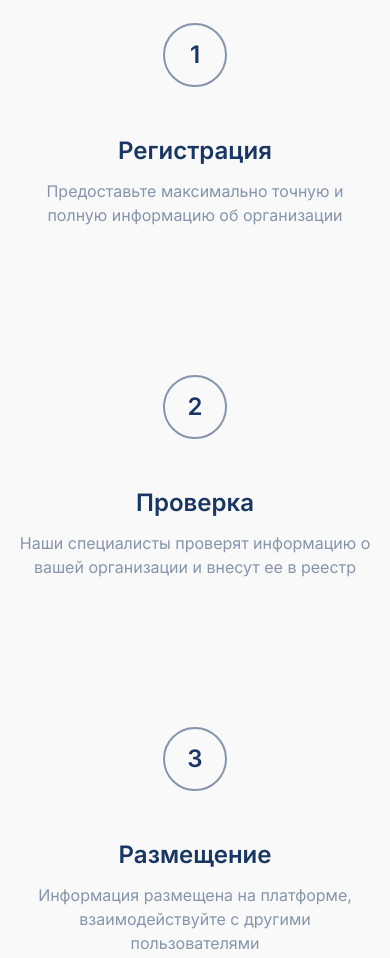
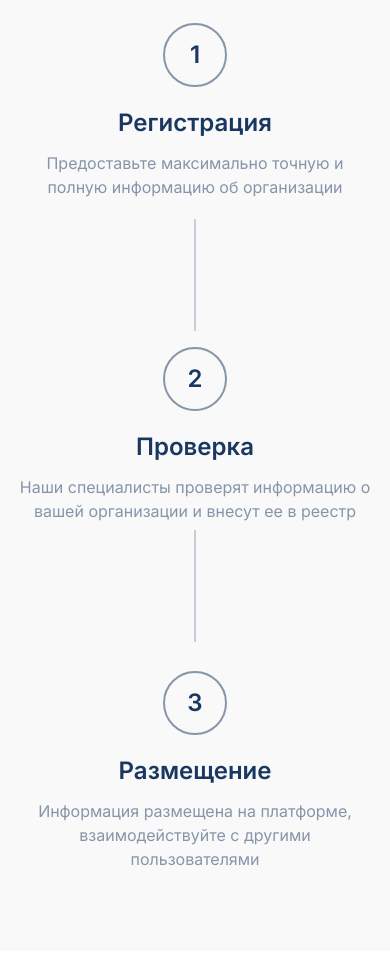
Before and after one commit to AzamjonKobulov/mnogo-resursov, a website: page public/index.html in a window 390 px wide. Shown: the part 4169-5127 px from the top of the page. Drawn offline with nearby package versions, Linux system fonts and the light colour scheme.

Commit message:
added the line of the process on mobile

```diff
--- a/public/index.html
+++ b/public/index.html
@@ -337,9 +337,7 @@
               <div
                 class="relative z-10 max-w-410 mx-auto grid lg:grid-cols-3 gap-32 lg:gap-15 mt-5 lg:mt-10"
               >
-                <div
-                  class="flex-base flex-col space-y-7 sm:space-y-5 text-center"
-                >
+                <div class="flex-base flex-col text-center">
                   <div class="bg-brand-gray-light-2 rounded-full p-5 xl:p-10">
                     <div
                       class="size-16 xs:size-20 2xl:size-30 shrink-0 flex-center border-2 xl:border-[3px] border-brand-gray-dark rounded-full"
@@ -359,9 +357,10 @@
                     </p>
                   </div>
                 </div>
-                <div
-                  class="flex-base flex-col space-y-7 sm:space-y-5 text-center"
-                >
+                <div class="relative flex-base flex-col text-center">
+                  <div
+                    class="w-0.5 h-28 lg:hidden shrink-0 absolute -top-1/2 3xs:-top-[55%] xs:-top-1/2 sm:-top-[45%] md:-top-1/2 left-1/2 -translate-x-1/2 bg-brand-gray"
+                  ></div>
                   <div class="bg-brand-gray-light-2 rounded-full p-5 xl:p-10">
                     <div
                       class="size-16 xs:size-20 2xl:size-30 shrink-0 flex-center border-2 xl:border-[3px] border-brand-gray-dark rounded-full"
@@ -381,9 +380,10 @@
                     </p>
                   </div>
                 </div>
-                <div
-                  class="flex-base flex-col space-y-7 sm:space-y-5 text-center"
-                >
+                <div class="relative flex-base flex-col text-center">
+                  <div
+                    class="w-0.5 h-28 lg:hidden shrink-0 absolute -top-1/2 3xs:-top-[55%] xs:-top-1/2 sm:-top-[45%] md:-top-1/2 left-1/2 -translate-x-1/2 bg-brand-gray"
+                  ></div>
                   <div class="bg-brand-gray-light-2 rounded-full p-5 xl:p-10">
                     <div
                       class="size-16 xs:size-20 2xl:size-30 shrink-0 flex-center border-2 xl:border-[3px] border-brand-gray-dark rounded-full"
@@ -700,7 +700,9 @@
           </div>
         </div>
 
-        <div class="text_6 xs:text-center lg:text-left text-brand-gray">
+        <div
+          class="text-sm 2xs:text_6 xs:text-center lg:text-left text-brand-gray"
+        >
           © 2025 МногоРесурсов. Все права защищены <br />
           Правообладатель ООО “МР”. Заявка № 2025756515
         </div>
--- a/src/styles.css
+++ b/src/styles.css
@@ -3,6 +3,7 @@
 @import "tailwindcss";
 
 @theme {
+  --breakpoint-3xs: 375px;
   --breakpoint-2xs: 425px;
   --breakpoint-xs: 480px;
   --breakpoint-sm: 640px;
```
Also changed, not shown: public/styles.css.
